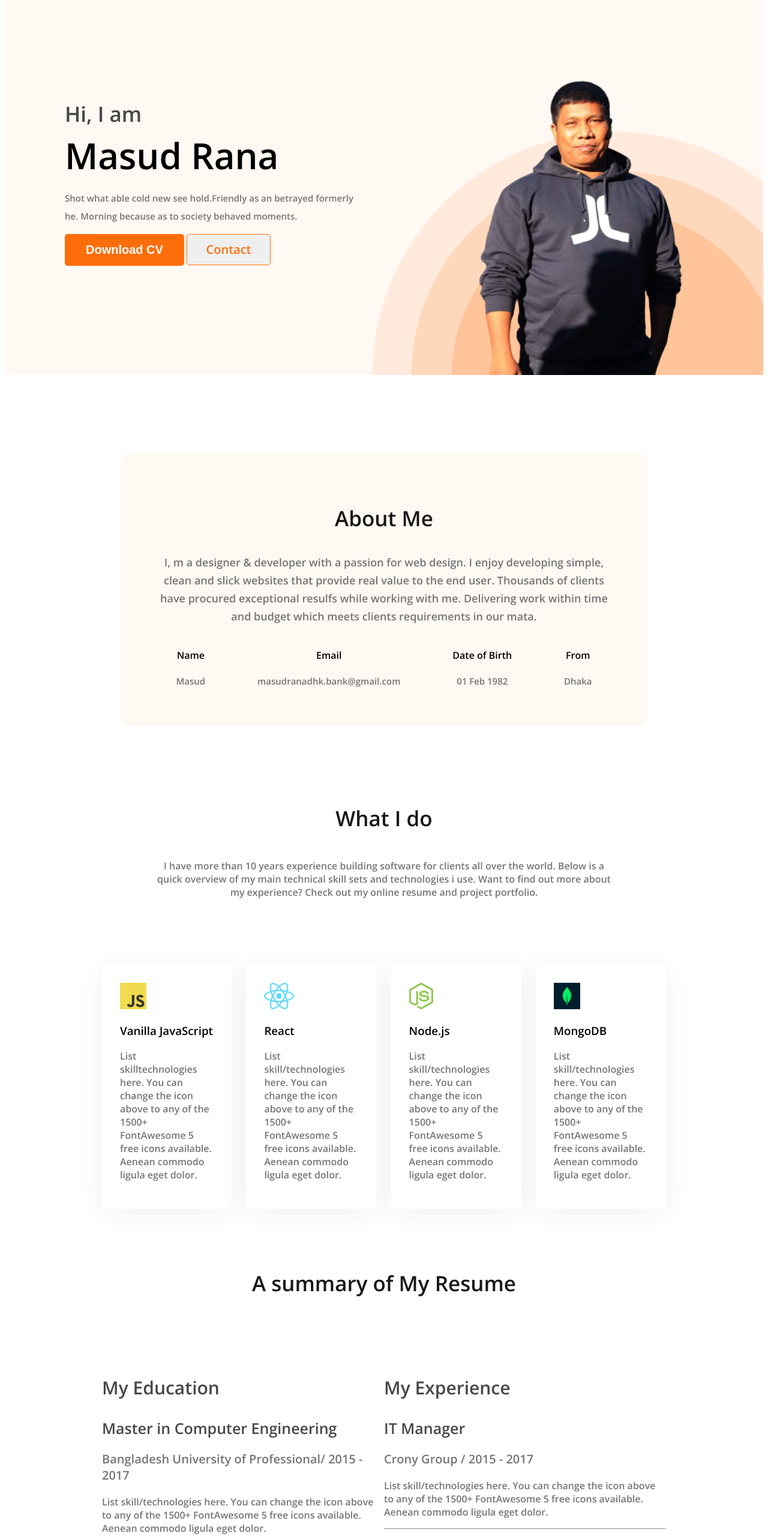
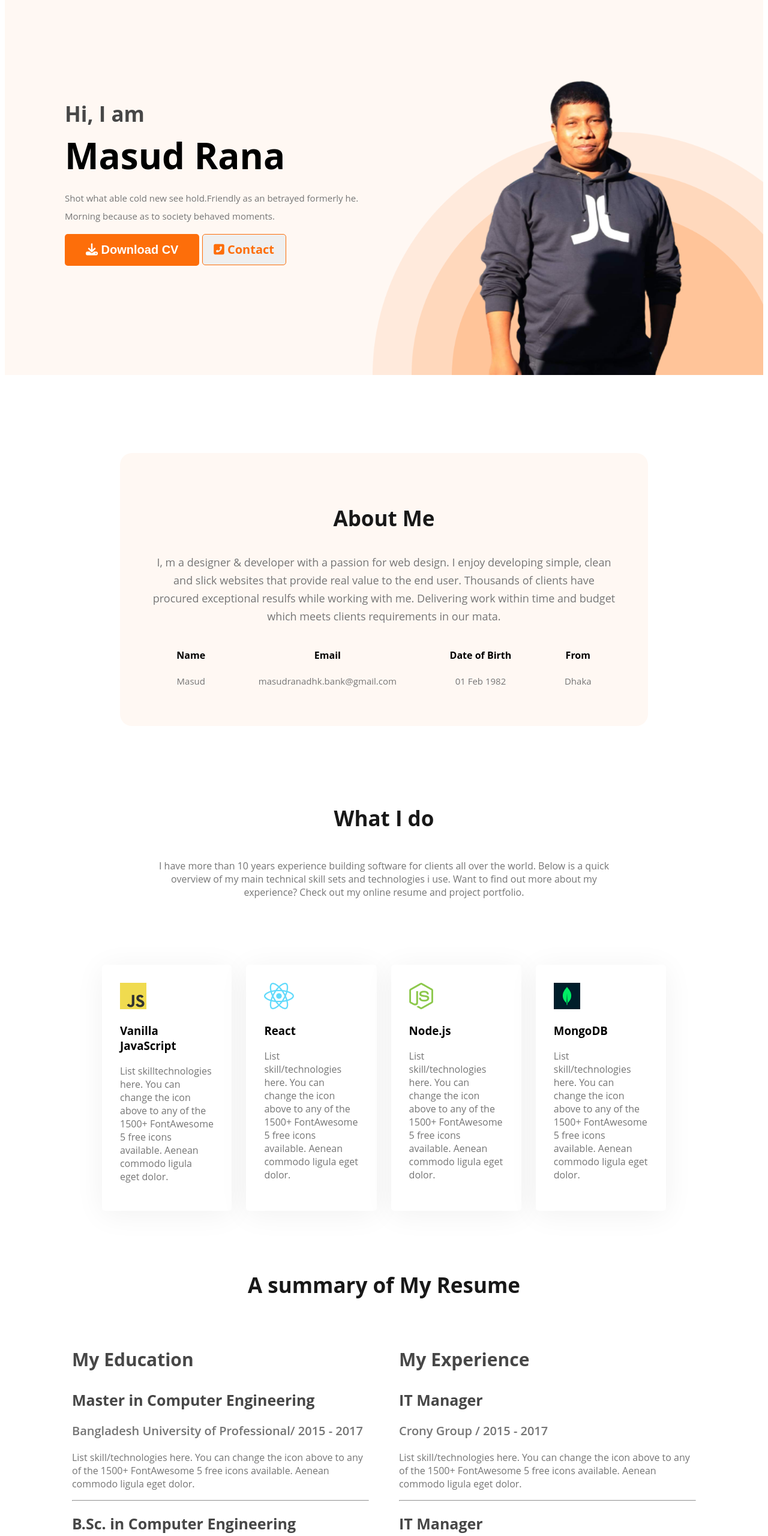
Before and after one commit to masudranadhk/protfolio1, a plain HTML site: page index.html in a window 1280 px wide. Shown: the part 240-2800 px from the top of the page at 60% size. Drawn offline with nearby package versions, Linux system fonts and the light colour scheme.

Commit message:
last Commit

```diff
--- a/index.html
+++ b/index.html
@@ -7,9 +7,10 @@
     <title>Masud Rana</title>
     <link rel="preconnect" href="https://fonts.googleapis.com">
     <link rel="preconnect" href="https://fonts.gstatic.com" crossorigin>
-    <link href="https://fonts.googleapis.com/css2?family=Open+Sans:wght@600&display=swap" rel="stylesheet">
+
 
     <link rel="stylesheet" href="style/style.css">
+    <script src="https://kit.fontawesome.com/fe974ac350.js" crossorigin="anonymous"></script>
 
 
 </head>
@@ -32,8 +33,8 @@
                     because as to society
                     behaved moments.</p>
 
-                <button class="button-primary">Download CV</button>
-                <button class="button-primarys">Contact</button>
+                <button class="button-primary"> <i class="fa-solid fa-download"></i> Download CV</button>
+                <button class="button-primarys"> <i class="fa-solid fa-square-phone-flip"></i> Contact</button>
 
             </div>
             <img class="image-masud" src="images/masud2.png" alt="">
@@ -132,8 +133,8 @@
                     <h3 class="resume-item-institure">Bangladesh University of Professional/ 2015 - 2017 </h3>
                     <p class="resume-item-description">List skill/technologies here. You can change the icon above
                         to any of the 1500+ FontAwesome 5 free icons available. Aenean commodo ligula eget dolor.</p>
-<hr>
-                        <h2 class="resume-item-title"> B.Sc. in Computer Engineering</h2>
+                    <hr>
+                    <h2 class="resume-item-title"> B.Sc. in Computer Engineering</h2>
                     <h3 class="resume-item-institure">State University / 2015 - 2017 </h3>
                     <p class="resume-item-description">List skill/technologies here. You can change the icon above
                         to any of the 1500+ FontAwesome 5 free icons available. Aenean commodo ligula eget dolor.</p>
@@ -148,8 +149,8 @@
                     <h3 class="resume-item-institure">Crony Group / 2015 - 2017 </h3>
                     <p class="resume-item-description">List skill/technologies here. You can change the icon above
                         to any of the 1500+ FontAwesome 5 free icons available. Aenean commodo ligula eget dolor.</p>
-<hr>
-                        <h2 class="resume-item-title"> IT Manager</h2>
+                    <hr>
+                    <h2 class="resume-item-title"> IT Manager</h2>
                     <h3 class="resume-item-institure">Crystal Group / 2015 - 2017 </h3>
                     <p class="resume-item-description">List skill/technologies here. You can change the icon above
                         to any of the 1500+ FontAwesome 5 free icons available. Aenean commodo ligula eget dolor.</p>
--- a/style/style.css
+++ b/style/style.css
@@ -221,8 +221,8 @@ main {
 }
 .resume-container{
     display: flex;
-    padding: 50px 50px 50px 50px;
-    margin: 50px;
+   gap: 50px;
+   margin: 50px;
 
 
 }
```
